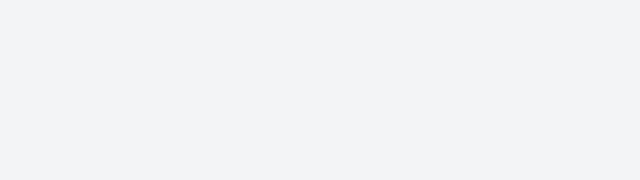
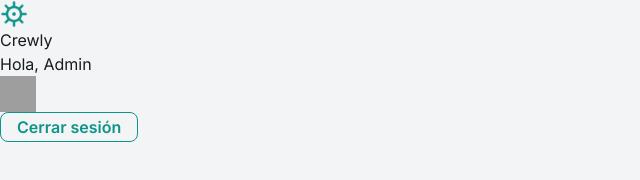
Before and after one commit to Jennydev-25/employee-dashboard, a website: page src/pages/dashboard.html in a window 1280 px wide. Shown: the whole page, without its empty margins (0-640 px from the left). Drawn offline with nearby package versions, Linux system fonts and the light colour scheme; grey boxes are pictures that could not be loaded.

Commit message:
feat: add dashboard header with logout button

```diff
--- a/src/pages/dashboard.html
+++ b/src/pages/dashboard.html
@@ -13,6 +13,21 @@
 </head>
 
 <body class="page-dashboard">
+    <header class="dashboard-header">
+        <div class="dashboard-header__brand">
+            <img src="../../src/assets/imgs/logo.png" alt="Logotipo Crewly — timon nautico"
+                class="dashboard-header__logo" width="28" height="28">
+            <span class="dashboard-header__name">Crewly</span>
+        </div>
+        <div class="dashboard-header__actions">
+            <span class="dashboard-header__greeting">Hola, Admin</span>
+            <img src="https://randomuser.me/api/portraits/men/1.jpg" alt="Avatar del administrador"
+                class="dashboard-header__avatar" width="36" height="36">
+            <button class="btn btn--ghost" id="logout-btn">
+                Cerrar sesión
+            </button>
+        </div>
+    </header>
 
 </body>
 
```
